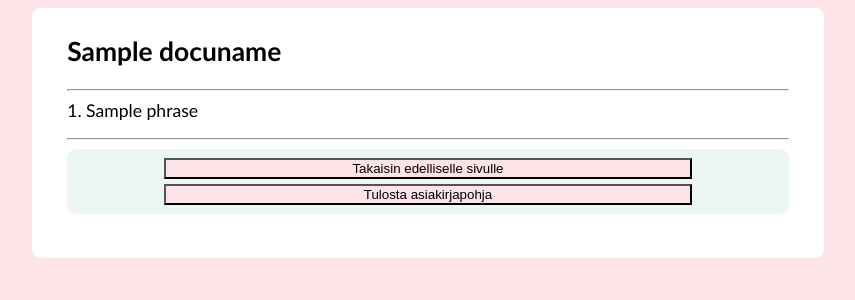
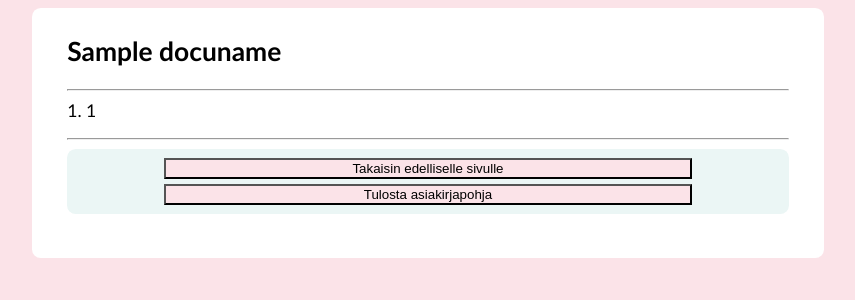
Before and after one commit to hepitk/Asiakirjapohjasovellus-tsoha-, a Flask app: template templates/show_document.html in a window 1280 px wide. Shown: the part 381-681 px from the top of the page, without its empty margins (212-1067 px from the left). Run offline with Flask 2, Linux system fonts and the light colour scheme; the visitor is signed in with stand-in values (Sample User, id 1); the template is opened without the code that fills it: most values are stand-ins (such as "Sample title", 1, 10 or a date in 2020).

Commit message:
Fixed a bug: phare numbers were shown incorrectly in show_document.html

```diff
--- a/routes.py
+++ b/routes.py
@@ -85,7 +85,7 @@ def show_document_page(id):
     sql = "SELECT docuname FROM documents WHERE id=:id"
     result = db.session.execute(sql,{"id":id})
     docuname = result.fetchone()[0]
-    sql = "SELECT p.id,p.phrase FROM phrases p LEFT JOIN phrases_in_documents d ON p.id=d.phrase_id WHERE d.document_id=:id"
+    sql = "SELECT p.phrase FROM phrases p LEFT JOIN phrases_in_documents d ON p.id=d.phrase_id WHERE d.document_id=:id"
     result = db.session.execute(sql, {"id":id})
     phrases = result.fetchall()
     return render_template("show_document.html",docuname=docuname,phrases=phrases)
--- a/templates/show_document.html
+++ b/templates/show_document.html
@@ -6,7 +6,7 @@
     <h2>{{ docuname }}</h2>
     <hr>
     {% for phrase in phrases %}
-    {{ phrase[0] }}. {{ phrase[1] }}
+    {{ loop.index }}. {{ phrase[0] }}
     <p></p>
     {% endfor %}
     <hr>
```
